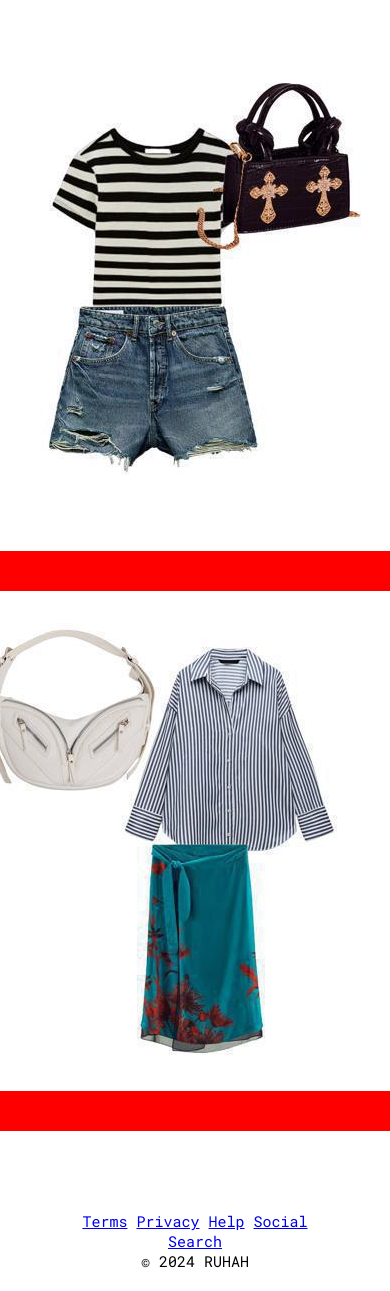
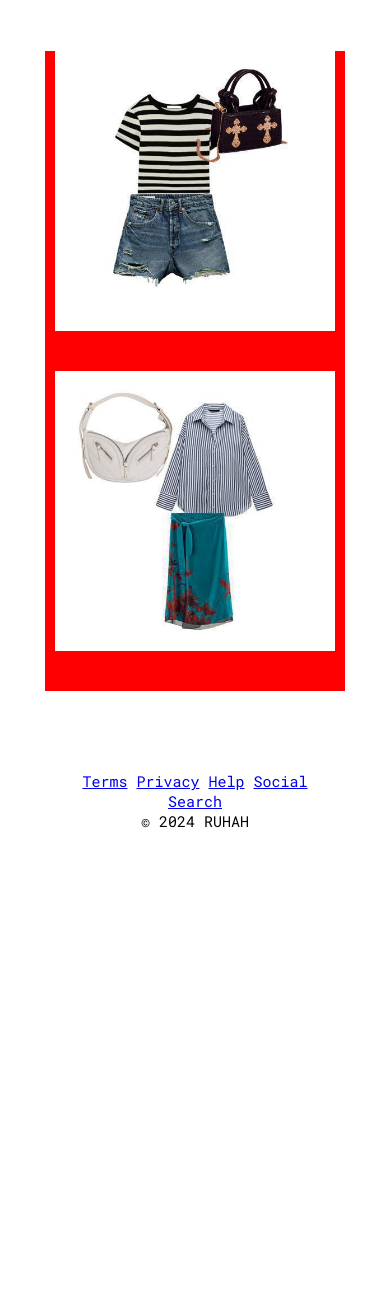
Before and after one commit to allofthelines/ruhah2, a Django app: page / in a window 390 px wide; the page is wider, and only the part inside the window is pictured. Shown: the part 82-1373 px from the top of that part. After the commit the page ends 910 px from the top of that part, so only its background shows below. Run offline with Django 3.2, Linux system fonts and the light colour scheme; data comes from the database, SQL or seed files in the repository; parts of the project's set-up code (start-up, migrations or seed data) failed here and were passed over.

Commit message:
fix trending image big size

```diff
--- a/core/templates/core/home.html
+++ b/core/templates/core/home.html
@@ -26,25 +26,4 @@
     </div>
   </form>
 
-  <style>
-    body {
-        padding-left: 15px;
-        padding-right: 15px;
-    }
-
-    .outfit-image {
-        max-width: 500px;
-        max-height: 500px;
-        width: auto;
-        height: auto;
-    }
-
-    @media (max-width: 768px) {
-        body {
-            padding-left: 15px;
-            padding-right: 15px;
-        }
-    }
-  </style>
-
 {% endblock %}
```
